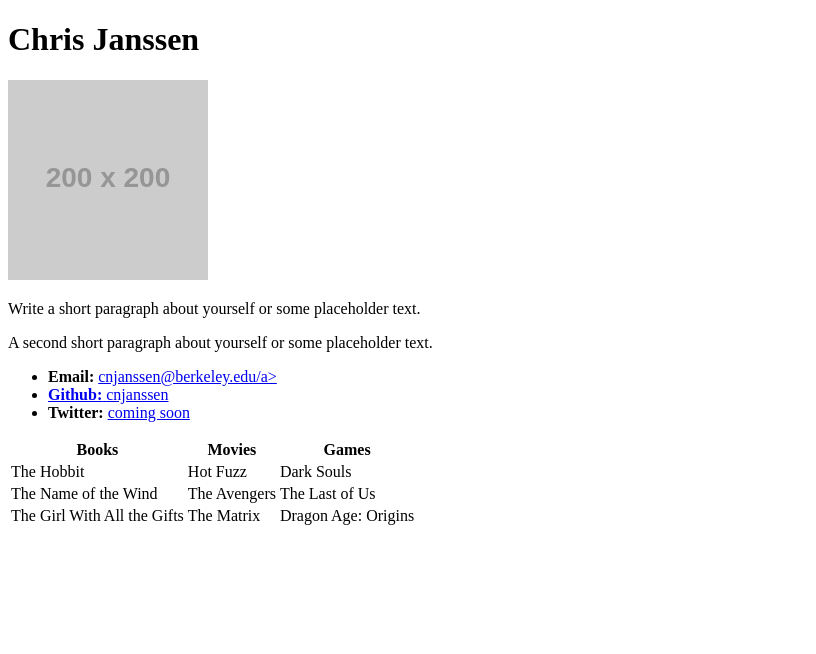
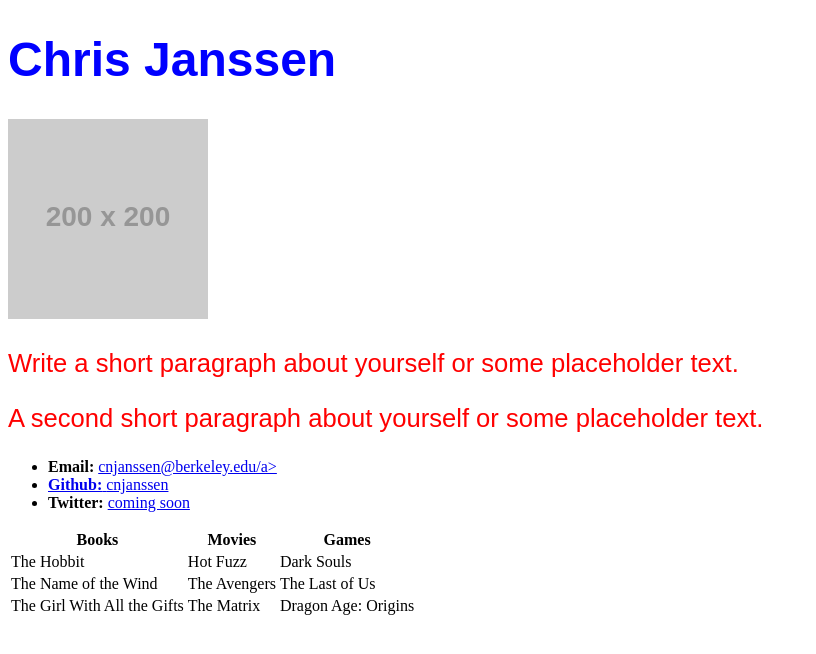
Before and after one commit to cnjanssen/cnjanssen.github.io, a plain HTML site: page index.html in a window 1280 px wide. Shown: the whole page, without its empty margins (0-816 px from the left). Drawn offline with Linux system fonts and the light colour scheme; placeholder pictures from the web are drawn by us.

Commit message:
updated bio with solution

```diff
--- a/index.html
+++ b/index.html
@@ -4,6 +4,18 @@
   <meta charset="UTF-8">
   <title>Activity 1: Basic HTML Bio</title>
 </head>
+<style>
+    h1 {
+      color: blue;
+      font-family: Arial, Helvetica, sans-serif;
+      font-size: 300%;
+    }
+    p  {
+      color: red;
+      font-family: Arial, Helvetica, sans-serif;
+      font-size: 160%;
+    }
+    </style>
 
 <body>
 
```
